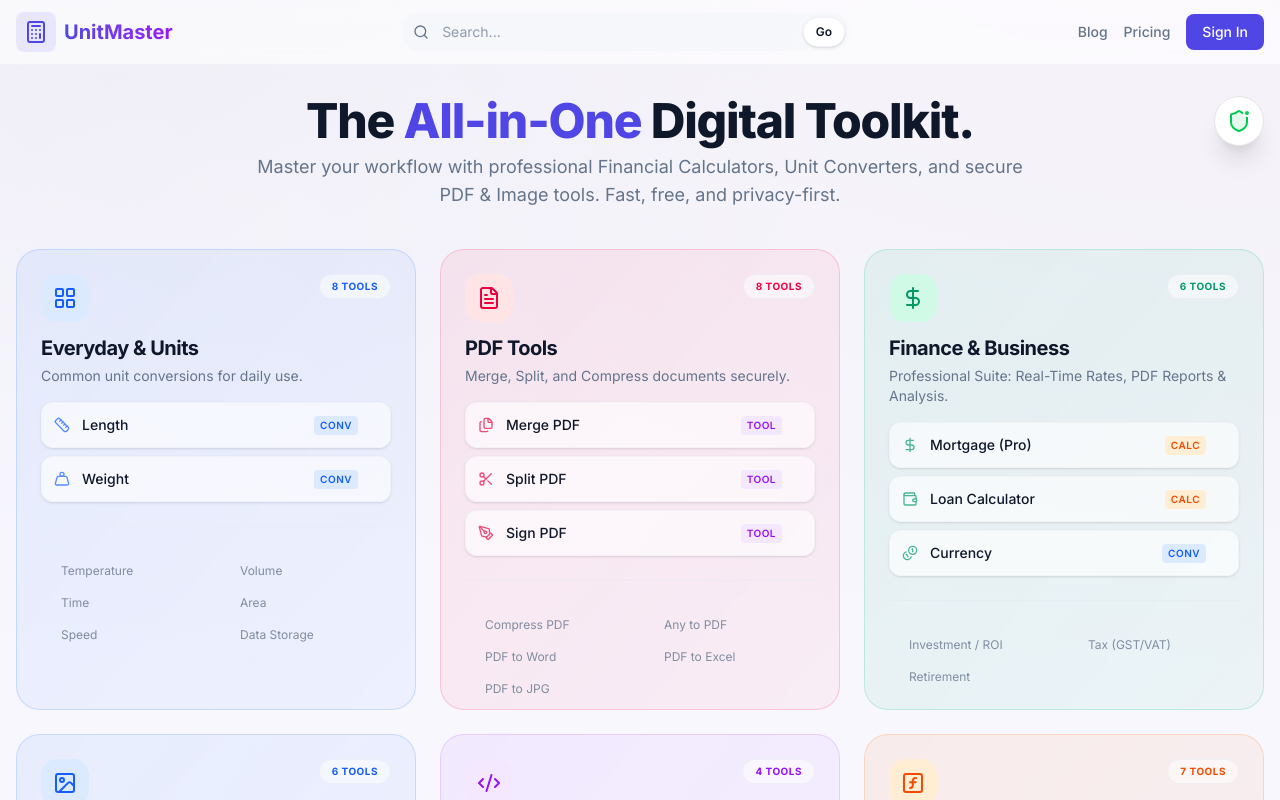
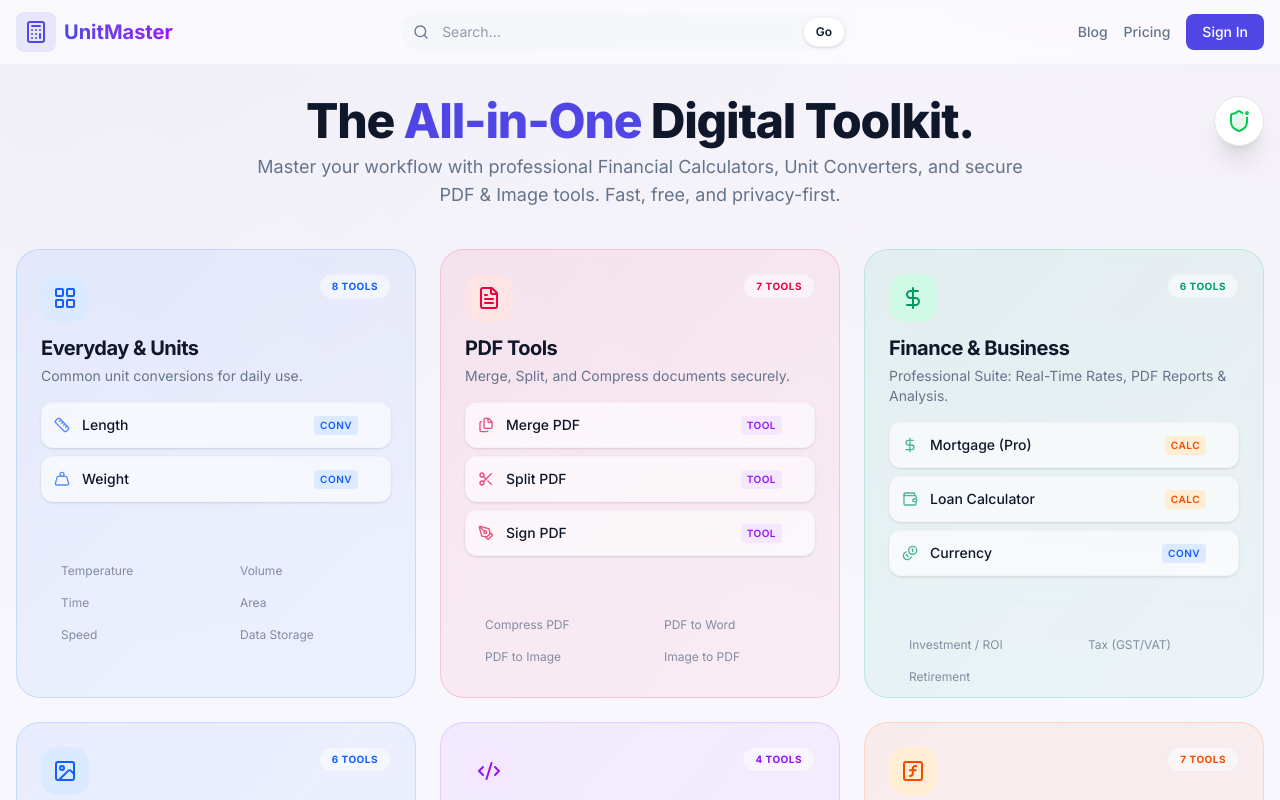
Before and after one commit to TanmayKnight/converter, a Next.js app: page / in a window 1280 px wide. Shown: the top 800 px of the page. Built offline with nearby package versions, Linux system fonts and the light colour scheme; no server answers.

Commit message:
fixed PDF bento grid

```diff
--- a/src/app/page.tsx
+++ b/src/app/page.tsx
@@ -163,10 +163,9 @@ export default function Home() {
               { title: 'Split PDF', href: '/tools/pdf/split', icon: <Scissors className="w-full h-full" />, featured: true, type: 'tool' },
               { title: 'Sign PDF', href: '/tools/pdf/sign', icon: <PenTool className="w-full h-full" />, featured: true, type: 'tool' },
               { title: 'Compress PDF', href: '/tools/pdf/compress', icon: <Minimize2 className="w-full h-full" />, type: 'tool' },
-              { title: 'Any to PDF', href: '/document/any-to-pdf', type: 'converter' },
-              { title: 'PDF to Word', href: '/document/pdf-to-word', type: 'converter' },
-              { title: 'PDF to Excel', href: '/document/pdf-to-xlsx', type: 'converter' },
-              { title: 'PDF to JPG', href: '/document/pdf-to-jpg', type: 'converter' },
+              { title: 'PDF to Word', href: '/tools/pdf/to-word', icon: <FileText className="w-full h-full" />, type: 'tool' },
+              { title: 'PDF to Image', href: '/tools/pdf/pdf-to-image', icon: <ImageIcon className="w-full h-full" />, type: 'tool' },
+              { title: 'Image to PDF', href: '/tools/pdf/image-to-pdf', icon: <Files className="w-full h-full" />, type: 'tool' },
             ]}
           />
 
```
